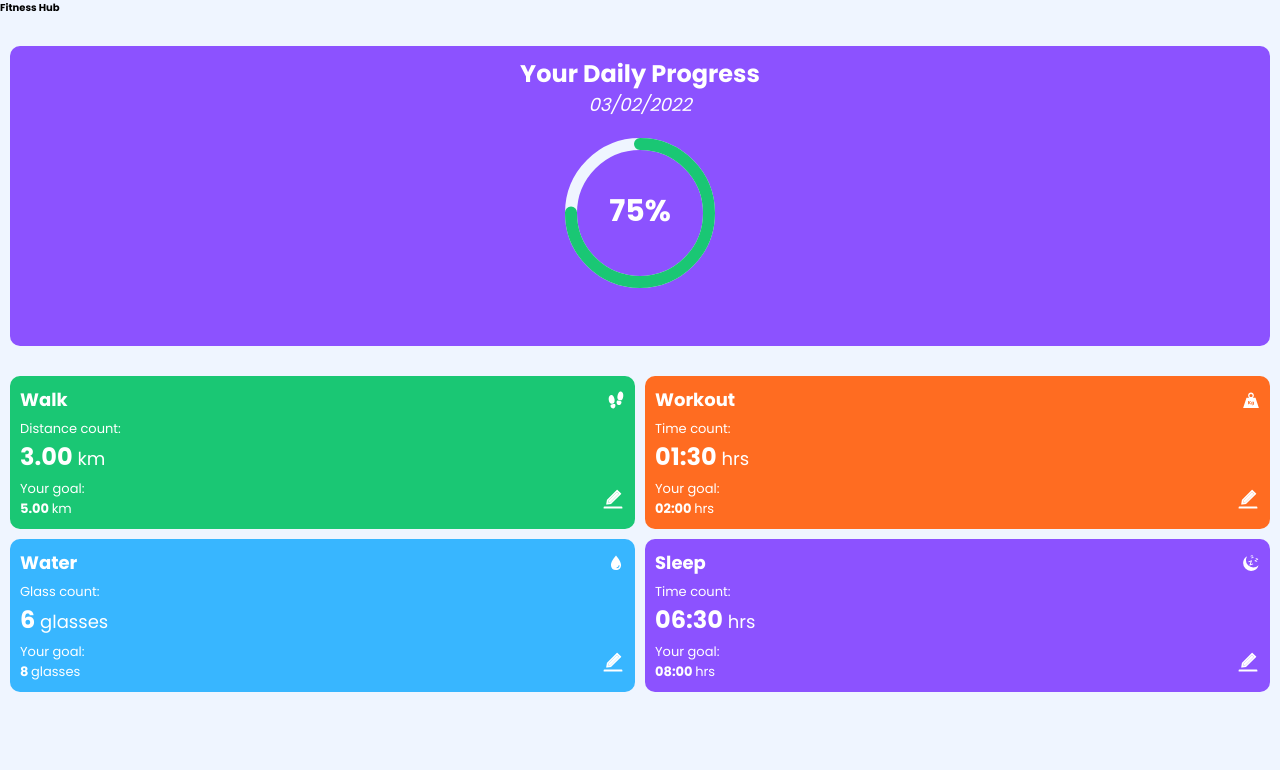
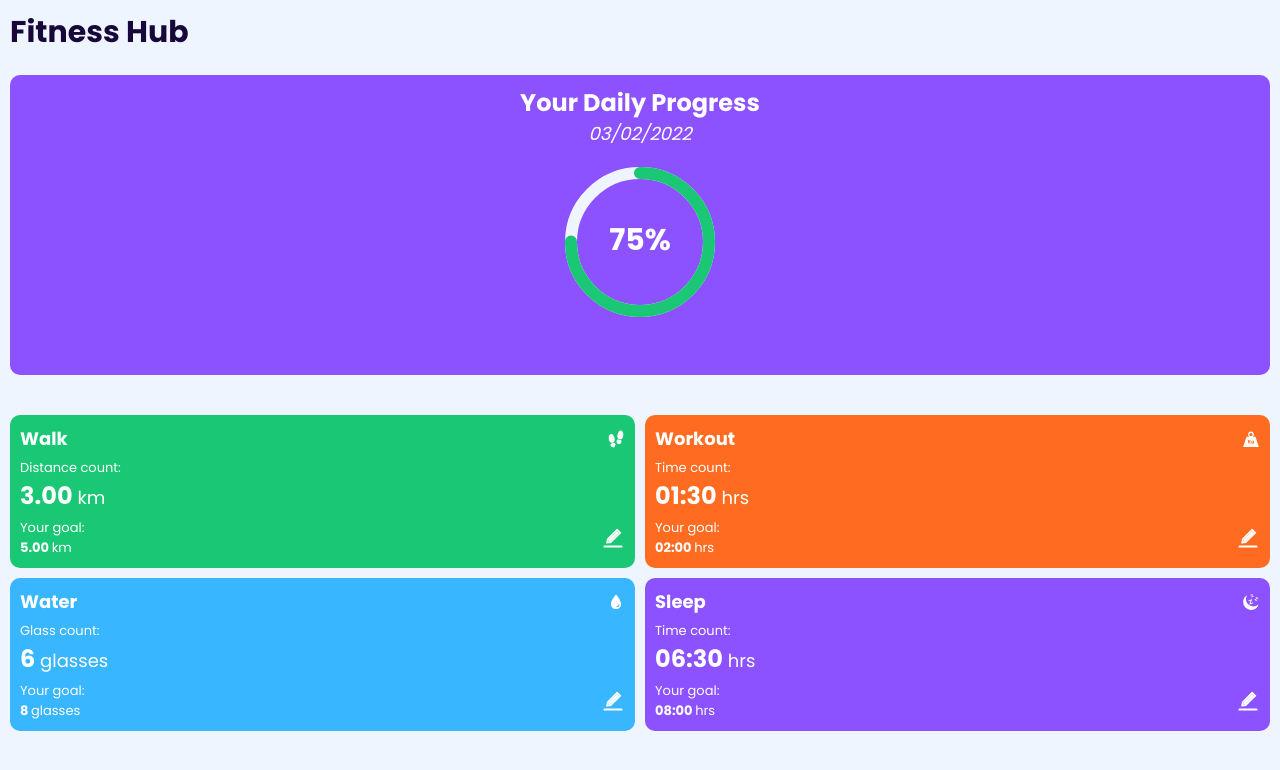
Before and after one commit to vanshp0272/fitness-hub, a React (Create React App) app: page / in a window 1280 px wide. Shown: the top 770 px of the page. Built offline with nearby package versions, Linux system fonts and the light colour scheme.

Commit message:
Style app logo

```diff
--- a/src/App.css
+++ b/src/App.css
@@ -11,6 +11,7 @@
 :root {
     --light-bg-color: #eff5ff;
     --main-color: #8c52ff;
+    --dark-color: #18083a;
     --accent-color: #1ac774;
     --secondary-color: #ff6c21;
     --complement-color: #38b6ff;
@@ -60,10 +61,19 @@ html {
     text-align: center;
 }
 
+.logo {
+    font-size: 3rem;
+    color: var(--dark-color);
+}
 
 /* Layout styles */
+header {
+    padding: 0 var(--margin-size);
+    margin-top: 1em;
+}
+
 section {
-    margin: 3em var(--margin-size);
+    margin: 2em var(--margin-size) 4em;
 }
 
 .card-container {
--- a/src/App.js
+++ b/src/App.js
@@ -5,7 +5,9 @@ import "./App.css";
 function App() {
   return (
     <>
-      <h1>Fitness Hub</h1>
+      <header>
+        <h1 className="text text--bold logo">Fitness Hub</h1>
+      </header>
 
       <section className="global-info">
         <GlobalProgressCard />
```
